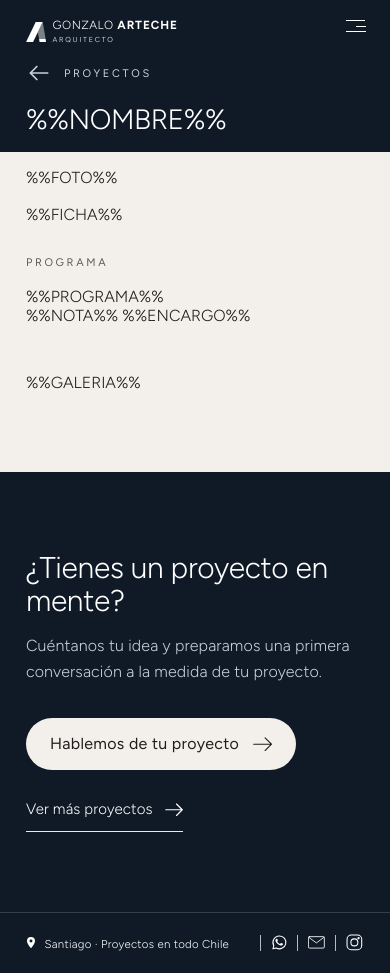
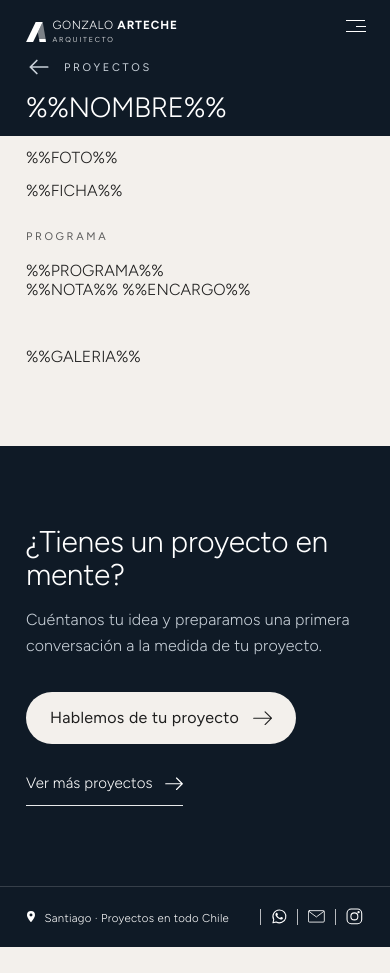
Before and after one commit to gartech84/Web-arteche, a website: page templates/proyecto.html in a window 390 px wide. After the commit the page ends 947 px from the top, so only its background shows below. Drawn offline with Linux system fonts and the light colour scheme.

Commit message:
Add files via upload

```diff
--- a/templates/proyecto.html
+++ b/templates/proyecto.html
@@ -357,12 +357,13 @@ img{display:block;max-width:100%}
 .p-intro-txt .nota{font-size:13px}
 /* Celular: todo más compacto para que foto + ficha (hasta Materialidad) quepan en la primera pantalla */
 @media (max-width:899px){
-  .hero.p-hero{padding-bottom:18px}
-  .p-hero .page-label{margin-top:8px;margin-bottom:10px}
-  .p-intro{padding-top:16px;gap:18px}
-  .p-intro-txt{gap:32px}
-  .p-intro-txt .dato{padding:9px 0}
-  .p-intro-txt .dato dd{margin-top:3px}
+  .hero.p-hero{padding-bottom:14px}
+  .p-hero .page-label{margin-top:2px;margin-bottom:4px}
+  .p-intro{padding-top:12px;gap:14px}
+  .p-intro-txt{gap:30px}
+  .p-intro-txt .ficha{grid-template-columns:minmax(0,3fr) minmax(0,2fr)}
+  .p-intro-txt .dato{padding:7px 0}
+  .p-intro-txt .dato dd{margin-top:2px;line-height:1.25}
   /* Programa en línea continua: ● Estar ● Cocina… sin cortar un recinto entre dos líneas */
   .p-intro-txt .recintos{columns:auto;display:flex;flex-wrap:wrap;gap:4px 18px}
   .p-intro-txt .recintos li{white-space:nowrap;padding:2px 0 2px 14px}
```
